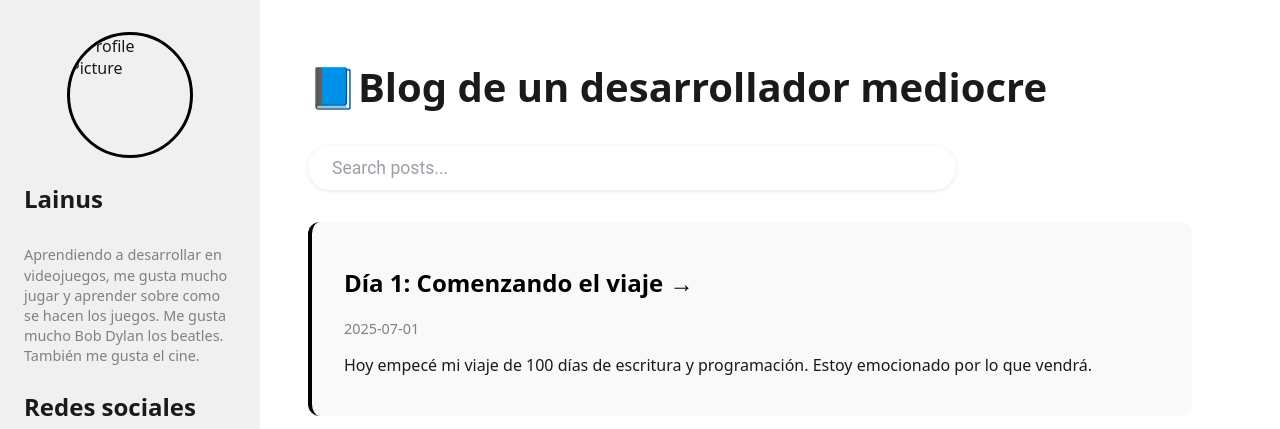
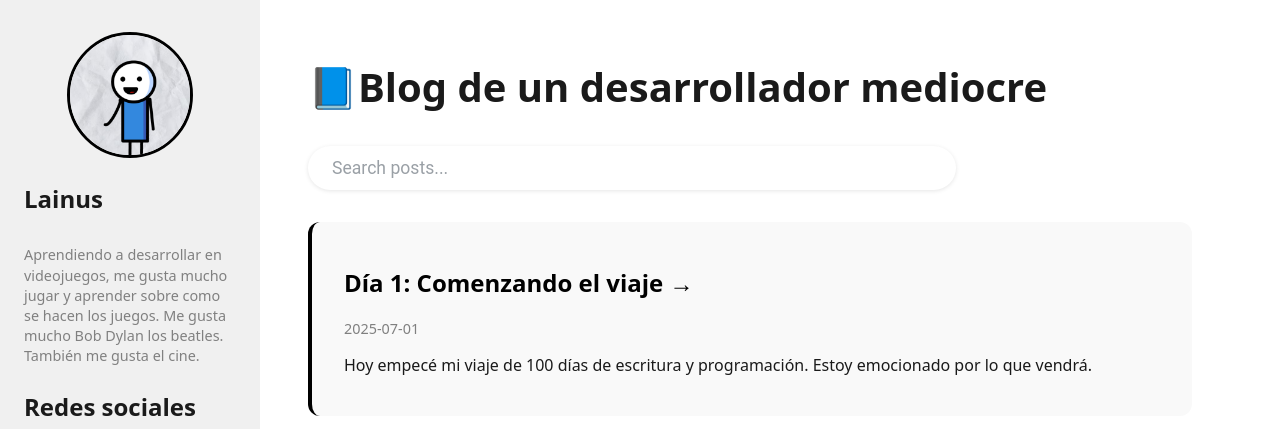
Before and after one commit to lanzelod/LainusBlog, a plain HTML site: page index.html in a window 1280 px wide. Shown: the top 429 px of the page. Drawn offline with Linux system fonts and the light colour scheme; the site is published under a folder, as on GitHub Pages, so addresses that start at the root find nothing.

Commit message:
Update index.html

```diff
--- a/index.html
+++ b/index.html
@@ -10,7 +10,7 @@
 </head>
 <body>
   <div class="sidebar">
-    <img src="/NuevoPerfil.png" alt="Profile Picture" class="profile-img" />
+    <img src="NuevoPerfil.png" alt="Profile Picture" class="profile-img" />
     <h2>Lainus</h2>
     <p>Aprendiendo a desarrollar en videojuegos, me gusta mucho jugar
       y aprender sobre como se hacen los juegos. Me gusta mucho Bob Dylan
```
